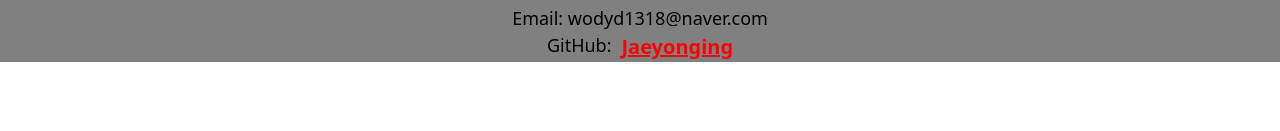
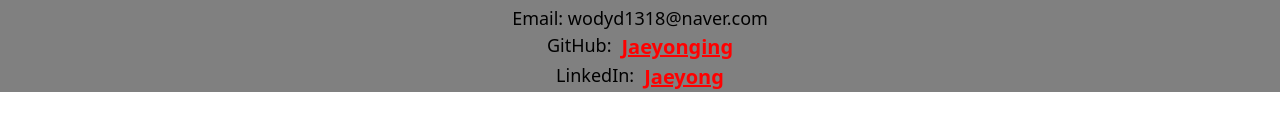
Before and after one commit to Jaeyonging/coinSite, a React (Vite) app: page / in a window 1280 px wide. Shown: the part 351-482 px from the top of the page. Built offline with nearby package versions, Linux system fonts and the light colour scheme; no server answers.

Commit message:
fix: footer linked in

```diff
--- a/src/components/Footer.tsx
+++ b/src/components/Footer.tsx
@@ -15,6 +15,14 @@ export const Footer = () => {
                         <a className='github' href='https://github.com/Jaeyonging'> Jaeyonging</a>
                     </div>
                 </div>
+                <div className='footer-address'>
+                    <div>
+                        LinkedIn:
+                    </div>
+                    <div>
+                        <a className='github' href='https://www.linkedin.com/in/jaeyong-choi-a38b86268/'> Jaeyong</a>
+                    </div>
+                </div>
             </div>
         </div>
     )
```
